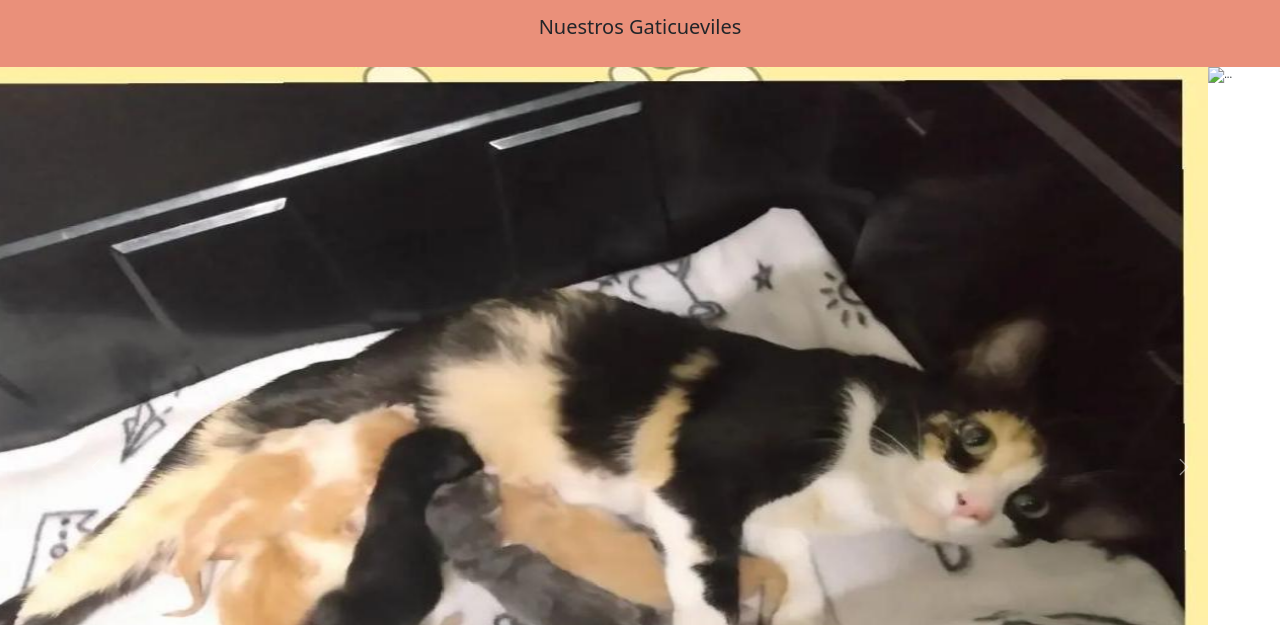
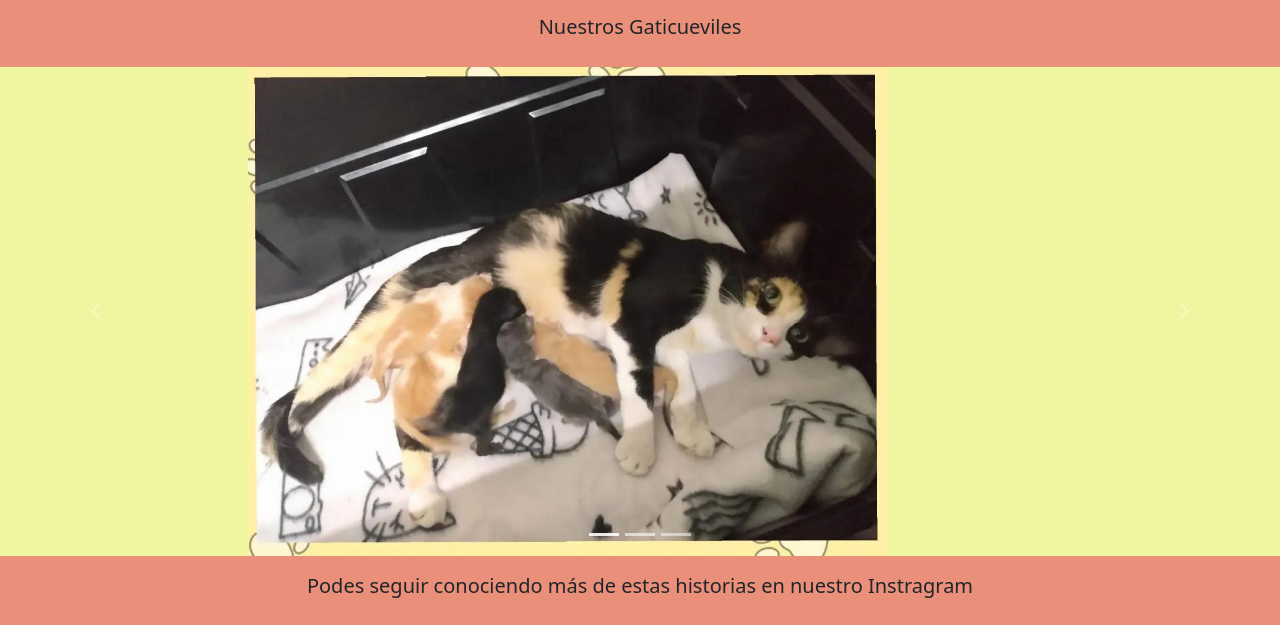
Before and after one commit to francoespindola45/bootstrap, a plain HTML site: page pages/experiencia.html in a window 1280 px wide. Shown: the part 803-1428 px from the top of the page. Drawn offline with nearby package versions, Linux system fonts and the light colour scheme.

Commit message:
modificamos carrusel

```diff
--- a/css/index.css
+++ b/css/index.css
@@ -198,6 +198,6 @@ a img {
     padding: 0%;
 }
 
-.d-block {
-    height: 80rem;
+body{
+    background-color: var(--tercero);
 }
--- a/pages/experiencia.html
+++ b/pages/experiencia.html
@@ -78,13 +78,13 @@
         </div>
         <div class="carousel-inner">
           <div class="carousel-item active">
-            <img src="../img/que-hacemos.jpg" class="d-block w-100" alt="...">
+            <img src="../img/que-hacemos.jpg" class="d-block w-50 mx-auto" alt="...">
           </div>
           <div class="carousel-item">
-            <img src="../img/quienes-somos.jpeg" class="d-block w-100" alt="...">
+            <img src="../img/quienes-somos.jpeg" class="d-block w-50 mx-auto" alt="...">
           </div>
           <div class="carousel-item">
-            <img src="../img/shrek.jpeg" class="d-block w-100" alt="...">
+            <img src="../img/shrek.jpeg" class="d-block w-50 mx-auto" alt="...">
           </div>
         </div>
         <button class="carousel-control-prev" type="button" data-bs-target="#carouselExampleIndicators" data-bs-slide="prev">
```
